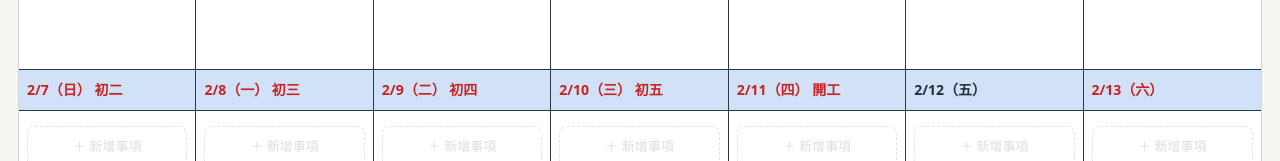
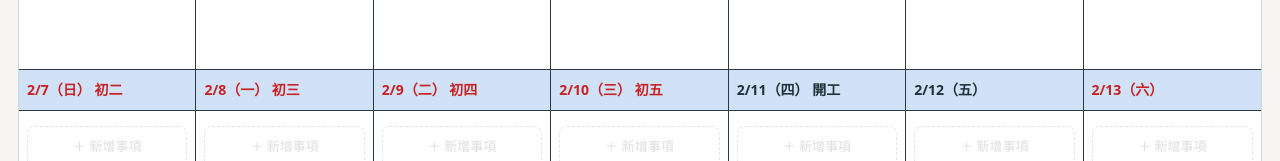
Before and after one commit to kevinchuang0301-dot/seoul-travel, a plain HTML site: page index.html in a window 1280 px wide. Shown: the part 525-686 px from the top of the page. Drawn offline with Linux system fonts and the light colour scheme; no server answers.

Commit message:
Fix 2027 Feb 11 workday showing as holiday in desktop and mobile calendar

```diff
--- a/index.html
+++ b/index.html
@@ -271,6 +271,7 @@ function compareItineraryItems(a,b){
 	return aTime.localeCompare(bTime);
 }
 const lunar={"2027-02-04":"小年夜","2027-02-05":"除夕","2027-02-06":"初一","2027-02-07":"初二","2027-02-08":"初三","2027-02-09":"初四","2027-02-10":"初五","2027-02-11":"開工"};
+const isHoliday=(date,dayIndex)=>dayIndex%7===0||dayIndex%7===6||(date>="2027-02-04"&&date<="2027-02-10");
 const names=dates.map(date=>{const [y,m,d]=date.split("-").map(Number);const label=m+"/"+d+"（"+weekdays[new Date(y,m-1,d).getDay()]+"）";return label+(lunar[date]?" "+lunar[date]:"")});
 const el=id=>document.getElementById(id),calendar=el("calendar"),editor=el("editor");
 const dateInput=el("date");for(let i=0;i<dates.length;i++){let opt=document.createElement("option");opt.value=dates[i];opt.textContent=names[i];dateInput.append(opt);}
@@ -281,7 +282,7 @@ function initialMobileDate(){
 	return dates.includes(localDate)?localDate:"2027-02-01";
 }
 let items=[],db=null,enabled=false,selectedId=null,unsubscribe=null,activeDate=initialMobileDate();
-function render(){calendar.replaceChildren();dates.forEach((date,i)=>{const day=document.createElement("section");day.className="day";const head=document.createElement("div");head.className="day-head"+((i%7===0||i%7===6||lunar[date])?" holiday":"");head.textContent=names[i];const list=document.createElement("div");list.className="day-items";items.filter(e=>e.date===date).sort(compareItineraryItems).forEach(e=>{const btn=document.createElement("button");btn.type="button";btn.className="event";const strong=document.createElement("strong");strong.textContent=displayEventTitle(e);btn.append(strong);if(e.time){const time=document.createElement("span");time.className="event-time";time.textContent=e.time;btn.append(time)}if(e.notes){const note=document.createElement("small");note.textContent=e.notes;btn.append(note)}btn.addEventListener("click",()=>openEditor(date,e));list.append(btn)});const add=document.createElement("button");add.type="button";add.className="add";add.textContent="＋ 新增事項";add.disabled=!enabled;add.addEventListener("click",()=>openEditor(date));list.append(add);day.append(head,list);calendar.append(day)});renderMobile()}
+function render(){calendar.replaceChildren();dates.forEach((date,i)=>{const day=document.createElement("section");day.className="day";const head=document.createElement("div");head.className="day-head"+((isHoliday(date,i))?" holiday":"");head.textContent=names[i];const list=document.createElement("div");list.className="day-items";items.filter(e=>e.date===date).sort(compareItineraryItems).forEach(e=>{const btn=document.createElement("button");btn.type="button";btn.className="event";const strong=document.createElement("strong");strong.textContent=displayEventTitle(e);btn.append(strong);if(e.time){const time=document.createElement("span");time.className="event-time";time.textContent=e.time;btn.append(time)}if(e.notes){const note=document.createElement("small");note.textContent=e.notes;btn.append(note)}btn.addEventListener("click",()=>openEditor(date,e));list.append(btn)});const add=document.createElement("button");add.type="button";add.className="add";add.textContent="＋ 新增事項";add.disabled=!enabled;add.addEventListener("click",()=>openEditor(date));list.append(add);day.append(head,list);calendar.append(day)});renderMobile()}
 
 function renderMobile(){
 	const daysEl=el("mobile-days");
@@ -291,7 +292,7 @@ function renderMobile(){
 	dates.forEach((date,i)=>{
 		const button=document.createElement("button");
 		button.type="button";
-		button.className=(i%7===0||i%7===6||lunar[date]?"weekend ":"")+(date===activeDate?"selected":"");
+		button.className=(isHoliday(date,i)?"weekend ":"")+(date===activeDate?"selected":"");
 		const num=document.createElement("span");
 		num.textContent=String(Number(date.slice(-2)));
 		const dot=document.createElement("span");
```
